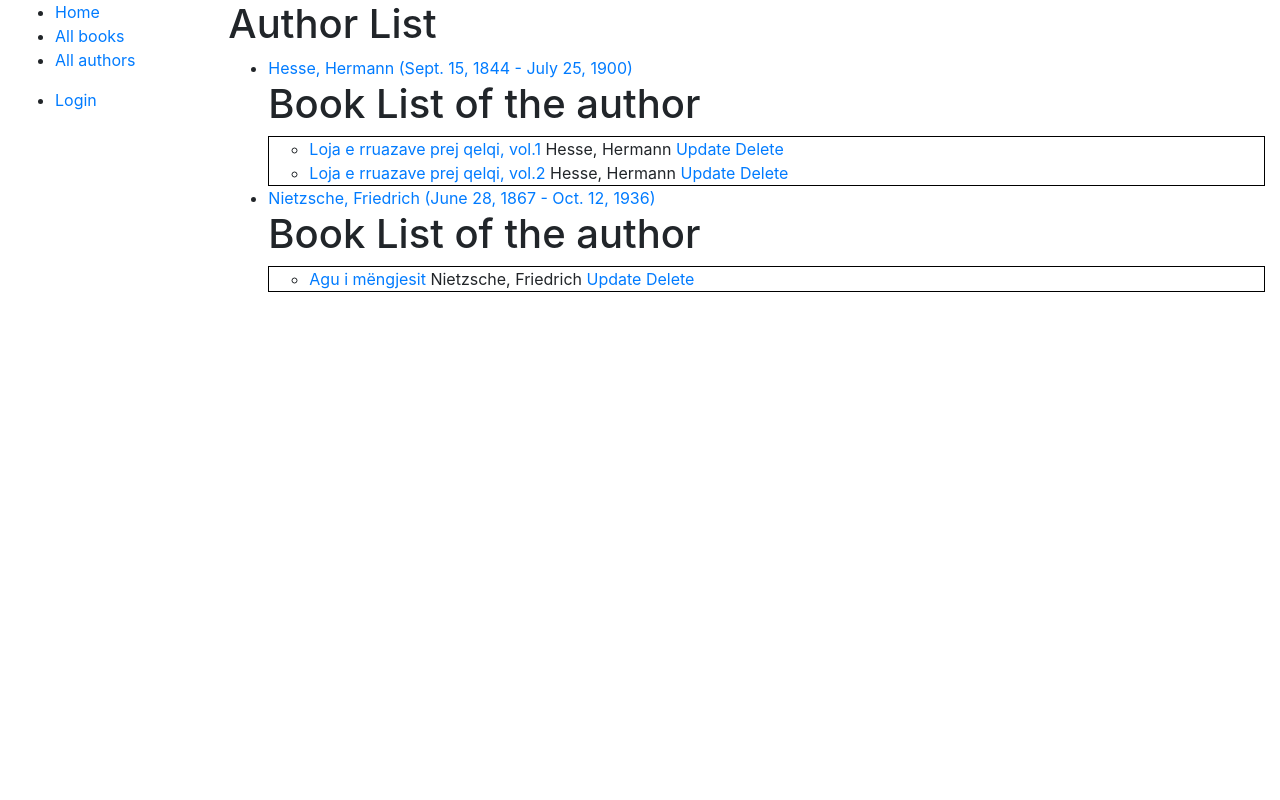
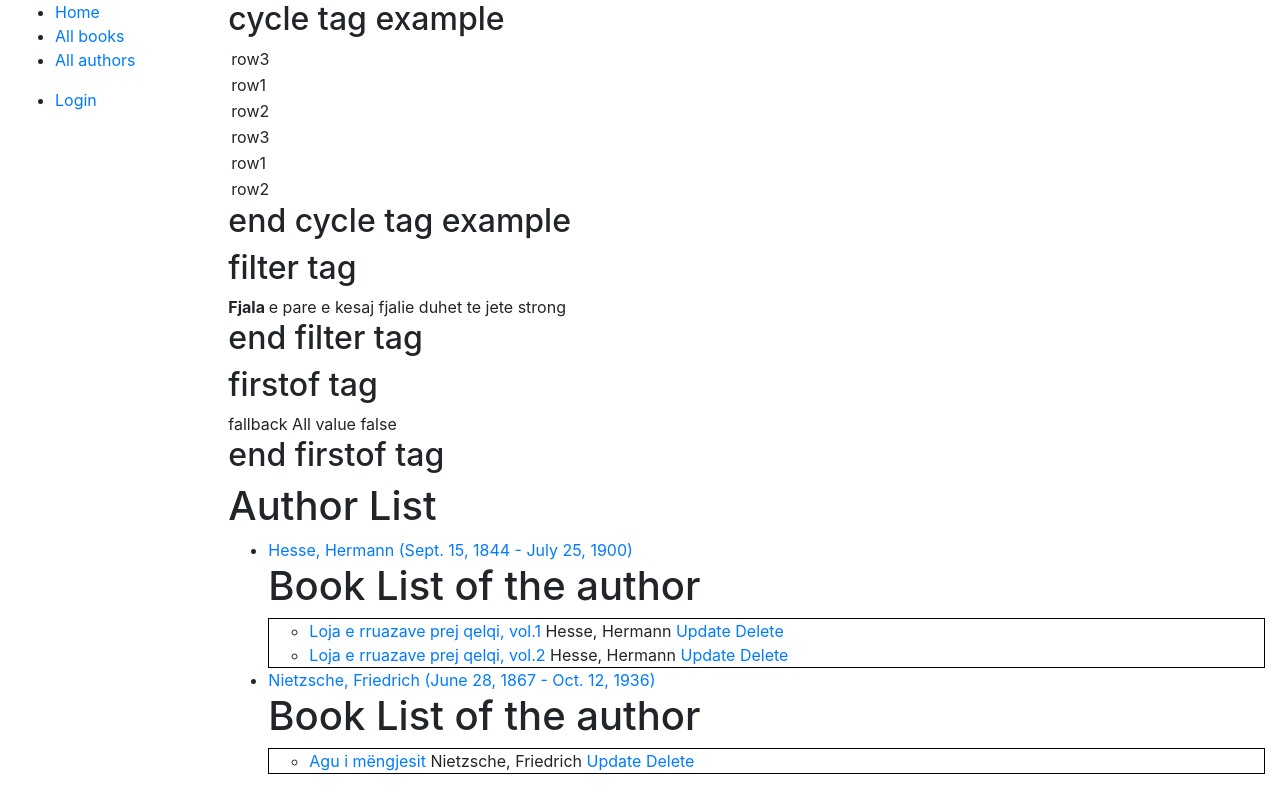
Before and after one commit to bikqerr/locallibrary, a Django app: page /catalog/authors/ in a window 1280 px wide. Run offline with Django 3.2, Linux system fonts and the light colour scheme; data comes from the database, SQL or seed files in the repository; both versions use the stored data as it was after the commit; some libraries are stand-ins or nearby versions.

Commit message:
played with some existing tag template
1. cycle tag.
   Description: produces one of its arguments each time this tag is
   encountered. Once all arguments are exhausted, the tag cycles to
   the first argument and produces it again.
2. filter tag.
   Description: Filters the content of the block through one or more filters
3. firstof tag.
   Description: Outputs the first argument variable that is not 'false' (i.e. exists,
   is not empty, is not a false boolean value, and is not zero numeric value).
4. with tag.
   Description: Caches a complex variable under a simpler name. This is useful when
   accessing an "expensive" method (e.g., one that hits the database) multiple times.

```diff
--- a/catalog/templates/catalog/all_author_list.html
+++ b/catalog/templates/catalog/all_author_list.html
@@ -2,9 +2,49 @@
 {% load  catalog_char_string %}
 
 {% block content %}
+<h2>cycle tag example</h2>
+<table>
+    <tr>
+        <td>{% cycle 'row1' 'row2' 'row3' as rowcolors silent %}</td>
+        {% cycle rowcolors %}
+        {% cycle rowcolors %}
+        <td>{{ rowcolors }}</td>
+    </tr>
+    <tr>
+        <td>{% cycle rowcolors %}</td>
+        <td>{{ rowcolors }}</td>
+    </tr>
+    <tr>
+        <td>{% cycle rowcolors %}</td>
+        <td>{{ rowcolors }}</td>
+    </tr>
+    <tr>
+        <td>{% cycle rowcolors %}</td>
+        <td>{{ rowcolors }}</td>
+    </tr>
+    <tr>
+        <td>{% cycle rowcolors %}</td>
+        <td>{{ rowcolors }}</td>
+    </tr>
+    <tr>
+        <td>{% cycle rowcolors %}</td>
+        <td>{{ rowcolors }}</td>
+    </tr>
+</table>
+<h2>end cycle tag example</h2>
+<h2>filter tag</h2>
+{% filter initial_letter_filter %}
+Fjala e pare e kesaj fjalie duhet te jete strong
+{% endfilter %}
+<h2>end filter tag</h2>
+{% with var1=False var2=0%}
+<h2>firstof tag</h2>
+{% firstof var1 var2 "fallback All value false" %}
+<h2>end firstof tag</h2>
+{% endwith %}
+
 <h1>Author List</h1>
 
-{% if my_author_list %}
 <ul>
     {% for author in my_author_list %}
     <li>
@@ -23,11 +63,10 @@
         {% endif %}
     </li>
     {% books_per_author author %}
+    {% empty %}
+    <li>There isn't any author</li>
     {% endfor %}
 </ul>
-{% else %}
-<p>There isn't any author</p>
-{% endif %}
 {% if perms.catalog.can_mark_returned %}
 <a href="{% url 'author-create' %}">
     <button class="btn btn-success" style="color: white">
```
Also changed, not shown: catalog/templatetags/catalog_char_string.py (line endings or trailing spaces), db.sqlite3.
